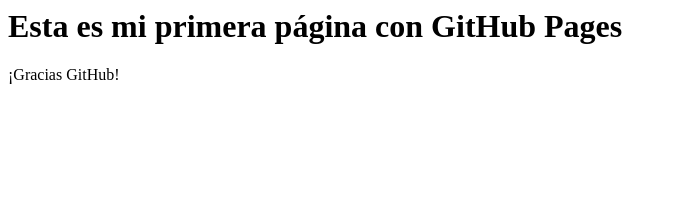
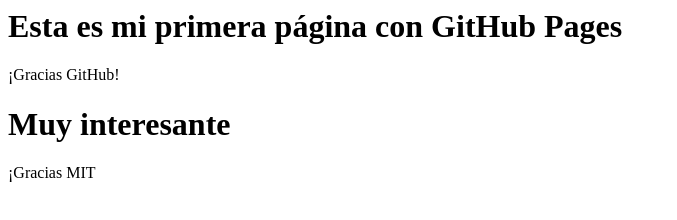
Before and after one commit to MasterStark/Githubfirst, a plain HTML site: page index.html in a window 1280 px wide. Shown: the whole page, without its empty margins (0-677 px from the left). Drawn offline with Linux system fonts and the light colour scheme.

Commit message:
Update index.html

```diff
--- a/index.html
+++ b/index.html
@@ -2,3 +2,7 @@
 <h1> Esta es mi primera página con GitHub Pages </h1>
 <p>¡Gracias GitHub!</p>
 </html>
+<html>
+<h1> Muy interesante </h1>
+<p>¡Gracias MIT</p>
+</html>
```
